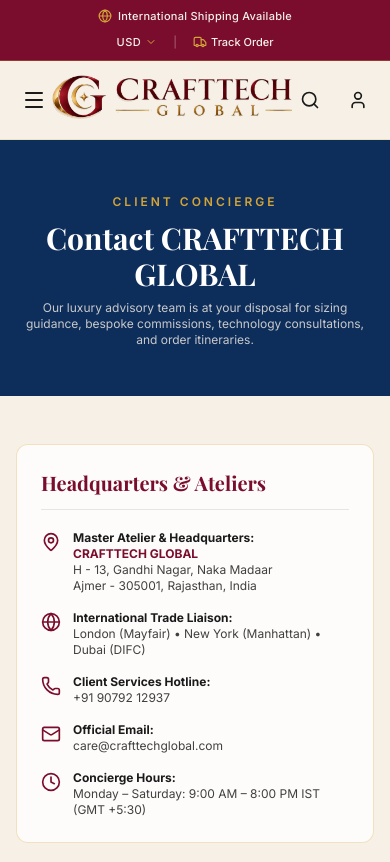
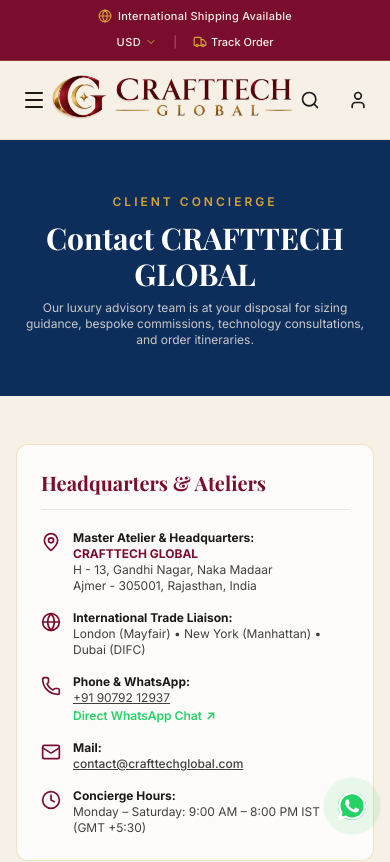
Before and after one commit to crafttechglobal13/Crafttech-Global, a Next.js app: page /contact in a window 390 px wide. Shown: the top 862 px of the page. Built offline with nearby package versions, Linux system fonts and the light colour scheme; a web font is replaced by a local one.

Commit message:
feat: update email to contact@crafttechglobal.com, add WhatsApp redirect and floating widget, remove YouTube and Pinterest

```diff
--- a/app/(storefront)/about/page.tsx
+++ b/app/(storefront)/about/page.tsx
@@ -333,8 +333,8 @@ export default function AboutPage() {
                     <strong className="block text-sm text-[#1A1A1A] font-serif mb-0.5">
                       Client Services & Trade Liaison:
                     </strong>
-                    <p>Phone: +91 90792 12937</p>
-                    <p>WhatsApp / Direct: +91 90792 12937</p>
+                    <p>Phone: <a href="tel:+919079212937" className="hover:text-[#7A0D2E] underline">+91 90792 12937</a></p>
+                    <p>WhatsApp: <a href="https://wa.me/919079212937" target="_blank" rel="noreferrer" className="hover:text-[#7A0D2E] underline text-[#25D366] font-semibold">+91 90792 12937</a></p>
                   </div>
                 </div>
 
@@ -344,10 +344,13 @@ export default function AboutPage() {
                   </div>
                   <div className="text-xs text-neutral-700">
                     <strong className="block text-sm text-[#1A1A1A] font-serif mb-0.5">
-                      Electronic Mail:
+                      Mail:
                     </strong>
-                    <p>care@crafttechglobal.com</p>
-                    <p>trade@crafttechglobal.com</p>
+                    <p>
+                      <a href="mailto:contact@crafttechglobal.com" className="hover:text-[#7A0D2E] underline font-medium">
+                        contact@crafttechglobal.com
+                      </a>
+                    </p>
                   </div>
                 </div>
               </div>
--- a/app/(storefront)/contact/page.tsx
+++ b/app/(storefront)/contact/page.tsx
@@ -46,24 +46,54 @@ function ContactFormInner() {
       },
     });
     setSubmitted(true);
+
+    // Form integration with contact@crafttechglobal.com
+    const mailSubject = encodeURIComponent(`[Website Inquiry] ${formData.subject}`);
+    const mailBody = encodeURIComponent(
+      `Hello CRAFTTECH GLOBAL,\n\nName: ${formData.name}\nEmail: ${formData.email}\nPhone: ${formData.phone}\nService Interested: ${formData.service || "General Inquiry"}\nSubject: ${formData.subject}\n\nMessage:\n${formData.message}\n`
+    );
+    window.location.href = `mailto:contact@crafttechglobal.com?subject=${mailSubject}&body=${mailBody}`;
   };
 
   if (submitted) {
     return (
-      <div className="text-center py-12 space-y-3">
+      <div className="text-center py-10 space-y-4">
         <CheckCircle className="w-14 h-14 text-green-700 mx-auto" />
         <h3 className="font-serif text-xl font-bold text-[#1A1A1A]">
-          Message Delivered to Concierge
+          Inquiry Successfully Submitted
         </h3>
-        <p className="text-xs text-neutral-600 max-w-sm mx-auto">
-          Thank you for reaching out. A senior CRAFTTECH GLOBAL specialist will respond within 4 hours.
+        <p className="text-xs text-neutral-600 max-w-md mx-auto leading-relaxed">
+          Thank you, <strong className="text-[#1A1A1A]">{formData.name}</strong>. Your message is being sent to{" "}
+          <strong className="text-[#7A0D2E]">contact@crafttechglobal.com</strong>. Our team will review your requirements and respond within 4 hours.
         </p>
-        <button
-          onClick={() => setSubmitted(false)}
-          className="bg-[#7A0D2E] text-white text-xs px-6 py-2 rounded-full font-semibold"
-        >
-          Send Another Message
-        </button>
+        <div className="pt-2 flex flex-wrap items-center justify-center gap-3">
+          <a
+            href={`https://wa.me/919079212937?text=${encodeURIComponent(
+              `Hello CRAFTTECH GLOBAL, I just submitted an inquiry on your website regarding "${formData.subject}". My name is ${formData.name}.`
+            )}`}
+            target="_blank"
+            rel="noopener noreferrer"
+            className="inline-flex items-center gap-2 bg-[#25D366] text-white text-xs font-semibold px-5 py-2.5 rounded-full hover:bg-[#20ba59] transition-all shadow-xs"
+          >
+            <span>Chat on WhatsApp (+91 90792 12937)</span>
+          </a>
+          <button
+            onClick={() => {
+              setSubmitted(false);
+              setFormData({
+                name: "",
+                email: "",
+                phone: "",
+                service: "",
+                subject: "General Customer Support",
+                message: "",
+              });
+            }}
+            className="bg-[#7A0D2E] text-white text-xs px-6 py-2.5 rounded-full font-semibold hover:bg-[#6B0B28] transition-colors"
+          >
+            Send Another Message
+          </button>
+        </div>
       </div>
     );
   }
@@ -224,16 +254,31 @@ export default function ContactPage() {
               <div className="flex items-start gap-3">
                 <Phone className="w-5 h-5 text-[#7A0D2E] flex-shrink-0 mt-0.5" />
                 <div>
-                  <strong className="block text-[#1A1A1A]">Client Services Hotline:</strong>
-                  <span>+91 90792 12937</span>
+                  <strong className="block text-[#1A1A1A]">Phone & WhatsApp:</strong>
+                  <div className="space-y-0.5">
+                    <a href="tel:+919079212937" className="hover:text-[#7A0D2E] underline block">
+                      +91 90792 12937
+                    </a>
+                    <a
+                      href="https://wa.me/919079212937"
+                      target="_blank"
+                      rel="noopener noreferrer"
+                      className="text-[#25D366] font-semibold hover:underline inline-flex items-center gap-1"
+                    >
+                      <span>Direct WhatsApp Chat</span>
+                      <span>↗</span>
+                    </a>
+                  </div>
                 </div>
               </div>
 
               <div className="flex items-start gap-3">
                 <Mail className="w-5 h-5 text-[#7A0D2E] flex-shrink-0 mt-0.5" />
                 <div>
-                  <strong className="block text-[#1A1A1A]">Official Email:</strong>
-                  <span>care@crafttechglobal.com</span>
+                  <strong className="block text-[#1A1A1A]">Mail:</strong>
+                  <a href="mailto:contact@crafttechglobal.com" className="hover:text-[#7A0D2E] underline font-medium">
+                    contact@crafttechglobal.com
+                  </a>
                 </div>
               </div>
 
--- a/app/(storefront)/layout.tsx
+++ b/app/(storefront)/layout.tsx
@@ -1,5 +1,6 @@
 import Header from "@/components/navigation/Header";
 import Footer from "@/components/layout/Footer";
+import WhatsAppFloatingButton from "@/components/ui/WhatsAppFloatingButton";
 
 export default function StorefrontLayout({
   children,
@@ -7,10 +8,11 @@ export default function StorefrontLayout({
   children: React.ReactNode;
 }) {
   return (
-    <div className="flex flex-col min-h-screen">
+    <div className="flex flex-col min-h-screen relative">
       <Header />
       <main className="flex-1">{children}</main>
       <Footer />
+      <WhatsAppFloatingButton />
     </div>
   );
 }
--- a/app/admin/settings/page.tsx
+++ b/app/admin/settings/page.tsx
@@ -7,7 +7,7 @@ export default function AdminSettingsPage() {
   const [settings, setSettings] = useState({
     companyName: "CRAFTTECH GLOBAL",
     tagline: "Rooted in Heritage. Designed for the World.",
-    contactEmail: "care@crafttechglobal.com",
+    contactEmail: "contact@crafttechglobal.com",
     contactPhone: "+91 90792 12937",
     headquarters: "H - 13, Gandhi Nagar, Naka Madaar, Ajmer - 305001, Rajasthan, India",
     defaultCurrency: "INR",
--- a/components/layout/Footer.tsx
+++ b/components/layout/Footer.tsx
@@ -67,23 +67,14 @@ export default function Footer() {
                 </svg>
               </a>
               <a
-                href="https://pinterest.com"
+                href="https://wa.me/919079212937?text=Hello%20CRAFTTECH%20GLOBAL,%20I%20would%20like%20to%20inquire%20about%20your%20products%20and%20services."
                 target="_blank"
                 rel="noreferrer"
-                className="w-8 h-8 rounded-full border border-[#D4A437]/40 flex items-center justify-center hover:bg-[#D4A437] hover:text-[#0D2D5B] transition-all"
-                aria-label="Pinterest"
-              >
-                <span className="text-xs font-bold">P</span>
-              </a>
-              <a
-                href="https://youtube.com"
-                target="_blank"
-                rel="noreferrer"
-                className="w-8 h-8 rounded-full border border-[#D4A437]/40 flex items-center justify-center hover:bg-[#D4A437] hover:text-[#0D2D5B] transition-all"
-                aria-label="YouTube"
+                className="w-8 h-8 rounded-full border border-[#D4A437]/40 flex items-center justify-center hover:bg-[#25D366] hover:text-white hover:border-[#25D366] transition-all"
+                aria-label="WhatsApp"
               >
                 <svg className="w-4 h-4 fill-current" viewBox="0 0 24 24">
-                  <path d="M23.498 6.186a3.016 3.016 0 0 0-2.122-2.136C19.505 3.545 12 3.545 12 3.545s-7.505 0-9.377.505A3.017 3.017 0 0 0 .502 6.186C0 8.07 0 12 0 12s0 3.93.502 5.814a3.016 3.016 0 0 0 2.122 2.136c1.871.505 9.376.505 9.376.505s7.505 0 9.377-.505a3.015 3.015 0 0 0 2.122-2.136C24 15.93 24 12 24 12s0-3.93-.502-5.814zM9.545 15.568V8.432L15.818 12l-6.273 3.568z" />
+                  <path d="M.057 24l1.687-6.163c-1.041-1.804-1.588-3.849-1.587-5.946.003-6.556 5.338-11.891 11.893-11.891 3.181.001 6.167 1.24 8.413 3.488 2.245 2.248 3.481 5.236 3.48 8.414-.003 6.557-5.338 11.892-11.893 11.892-1.99-.001-3.951-.5-5.688-1.448l-6.305 1.654zm6.597-3.807c1.676.995 3.276 1.591 5.392 1.592 5.448 0 9.886-4.434 9.889-9.885.002-5.462-4.415-9.89-9.881-9.892-5.452 0-9.887 4.434-9.889 9.884-.001 2.225.651 3.891 1.746 5.634l-.999 3.648 3.742-.981zm11.387-5.464c-.074-.124-.272-.198-.57-.347-.297-.149-1.758-.868-2.031-.967-.272-.099-.47-.149-.669.149-.198.297-.768.967-.941 1.165-.173.198-.347.223-.644.074-.297-.149-1.255-.462-2.39-1.475-.883-.788-1.48-1.761-1.653-2.059-.173-.297-.018-.458.13-.606.134-.133.297-.347.446-.521.151-.172.2-.296.3-.495.099-.198.05-.372-.025-.521-.075-.148-.669-1.611-.916-2.206-.242-.579-.487-.501-.669-.51l-.57-.01c-.198 0-.52.074-.792.372s-1.04 1.016-1.04 2.479 1.065 2.876 1.213 3.074c.149.198 2.095 3.2 5.076 4.487.709.306 1.263.489 1.694.626.712.226 1.36.194 1.872.118.571-.085 1.758-.719 2.006-1.413.248-.695.248-1.29.173-1.414z" />
                 </svg>
               </a>
               <a
@@ -100,7 +91,7 @@ export default function Footer() {
             </div>
 
             {/* Registered Corporate Headquarters */}
-            <div className="pt-3 border-t border-[#D4A437]/25 text-[#F7F0E6]/85">
+            <div className="pt-3 border-t border-[#D4A437]/25 text-[#F7F0E6]/85 space-y-2">
               <div className="flex items-start gap-2.5">
                 <MapPin className="w-4 h-4 text-[#D4A437] flex-shrink-0 mt-0.5" />
                 <div className="text-[11px] leading-relaxed">
@@ -109,6 +100,20 @@ export default function Footer() {
                     H - 13, Gandhi Nagar, Naka Madaar, Ajmer - 305001, Rajasthan, India
                   </span>
                 </div>
+              </div>
+              <div className="text-[11px] text-[#F7F0E6]/90 pl-6.5 space-y-1">
+                <p>
+                  <span className="text-[#D4A437] font-semibold">Phone & WhatsApp: </span>
+                  <a href="https://wa.me/919079212937" target="_blank" rel="noreferrer" className="hover:text-[#D4A437] underline">
+                    +91 90792 12937
+                  </a>
+                </p>
+                <p>
+                  <span className="text-[#D4A437] font-semibold">Mail: </span>
+                  <a href="mailto:contact@crafttechglobal.com" className="hover:text-[#D4A437] underline">
+                    contact@crafttechglobal.com
+                  </a>
+                </p>
               </div>
             </div>
           </div>
--- /dev/null
+++ b/components/ui/WhatsAppFloatingButton.tsx
@@ -0,0 +1,44 @@
+"use client";
+
+import React from "react";
+
+export default function WhatsAppFloatingButton() {
+  const phoneNumber = "919079212937";
+  const defaultMessage = encodeURIComponent(
+    "Hello CRAFTTECH GLOBAL, I would like to inquire about your products and services."
+  );
+  const whatsappUrl = `https://wa.me/${phoneNumber}?text=${defaultMessage}`;
+
+  return (
+    <aside
+      aria-label="WhatsApp Contact"
+      className="fixed bottom-6 right-6 z-50 group flex items-center gap-2.5 transition-transform duration-300 hover:scale-105 active:scale-95"
+    >
+      {/* Tooltip on Hover */}
+      <span className="hidden sm:inline-block bg-[#0D2D5B] text-white text-xs font-medium px-3.5 py-1.5 rounded-full shadow-xl border border-[#D4A437]/40 opacity-0 group-hover:opacity-100 transition-opacity duration-200 pointer-events-none whitespace-nowrap">
+        Chat with us on WhatsApp
+      </span>
+
+      {/* Floating Circular Green Button */}
+      <a
+        href={whatsappUrl}
+        target="_blank"
+        rel="noopener noreferrer"
+        aria-label="Direct WhatsApp Chat: +91 90792 12937"
+        className="w-13 h-13 sm:w-14 sm:h-14 rounded-full bg-[#25D366] text-white flex items-center justify-center shadow-2xl hover:shadow-[0_0_24px_rgba(37,211,102,0.7)] transition-all duration-300 relative focus:outline-none focus:ring-2 focus:ring-[#25D366] focus:ring-offset-2"
+      >
+        {/* Subtle Pulse Ring */}
+        <span className="absolute -inset-1 rounded-full bg-[#25D366]/35 animate-ping pointer-events-none opacity-70" />
+
+        {/* Official WhatsApp SVG Icon */}
+        <svg
+          className="w-7 h-7 sm:w-8 sm:h-8 fill-current relative z-10"
+          viewBox="0 0 24 24"
+          xmlns="http://www.w3.org/2000/svg"
+        >
+          <path d="M.057 24l1.687-6.163c-1.041-1.804-1.588-3.849-1.587-5.946.003-6.556 5.338-11.891 11.893-11.891 3.181.001 6.167 1.24 8.413 3.488 2.245 2.248 3.481 5.236 3.48 8.414-.003 6.557-5.338 11.892-11.893 11.892-1.99-.001-3.951-.5-5.688-1.448l-6.305 1.654zm6.597-3.807c1.676.995 3.276 1.591 5.392 1.592 5.448 0 9.886-4.434 9.889-9.885.002-5.462-4.415-9.89-9.881-9.892-5.452 0-9.887 4.434-9.889 9.884-.001 2.225.651 3.891 1.746 5.634l-.999 3.648 3.742-.981zm11.387-5.464c-.074-.124-.272-.198-.57-.347-.297-.149-1.758-.868-2.031-.967-.272-.099-.47-.149-.669.149-.198.297-.768.967-.941 1.165-.173.198-.347.223-.644.074-.297-.149-1.255-.462-2.39-1.475-.883-.788-1.48-1.761-1.653-2.059-.173-.297-.018-.458.13-.606.134-.133.297-.347.446-.521.151-.172.2-.296.3-.495.099-.198.05-.372-.025-.521-.075-.148-.669-1.611-.916-2.206-.242-.579-.487-.501-.669-.51l-.57-.01c-.198 0-.52.074-.792.372s-1.04 1.016-1.04 2.479 1.065 2.876 1.213 3.074c.149.198 2.095 3.2 5.076 4.487.709.306 1.263.489 1.694.626.712.226 1.36.194 1.872.118.571-.085 1.758-.719 2.006-1.413.248-.695.248-1.29.173-1.414z" />
+        </svg>
+      </a>
+    </aside>
+  );
+}
```
Also changed, not shown: 115 other files (tests, documents, lock files or other folders).
